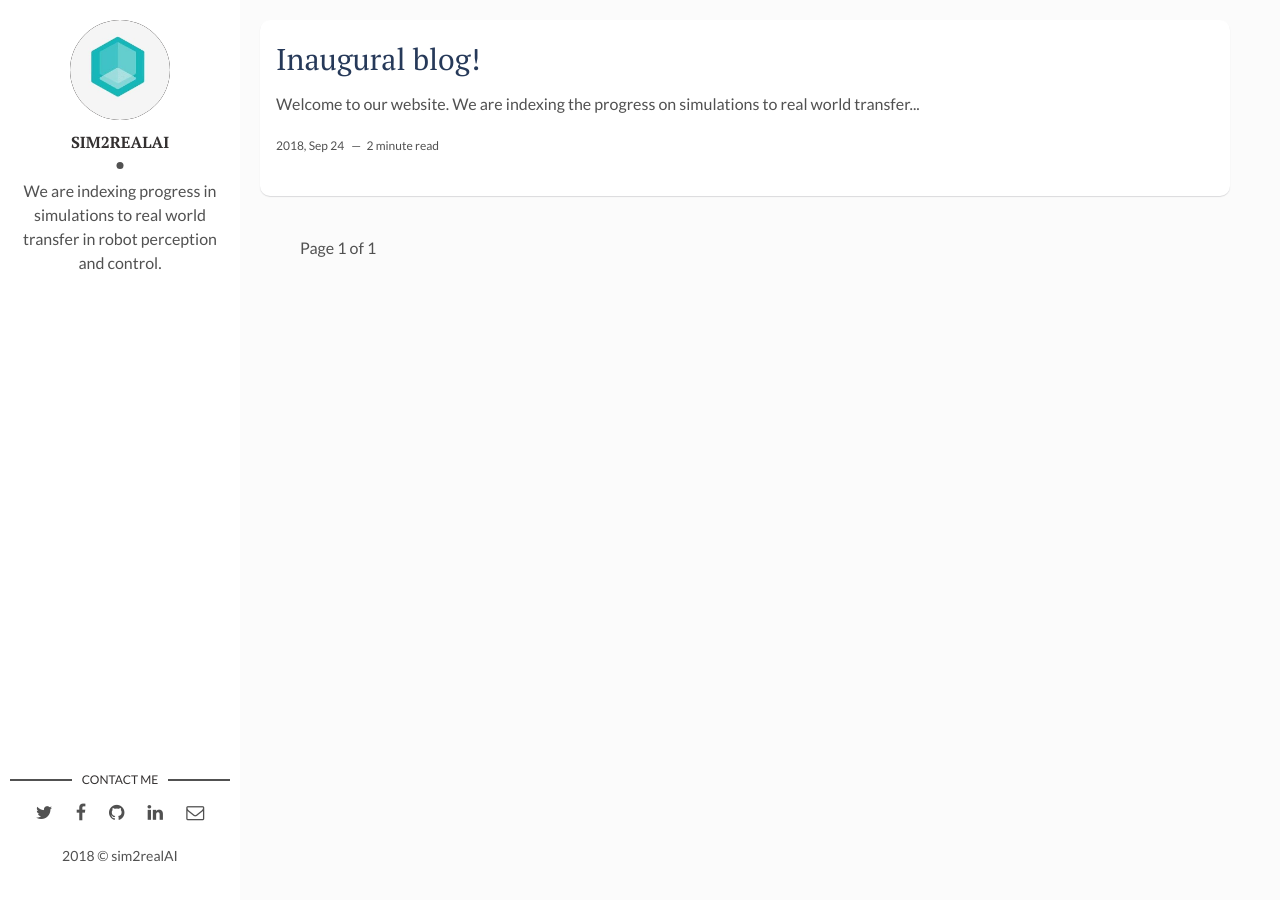
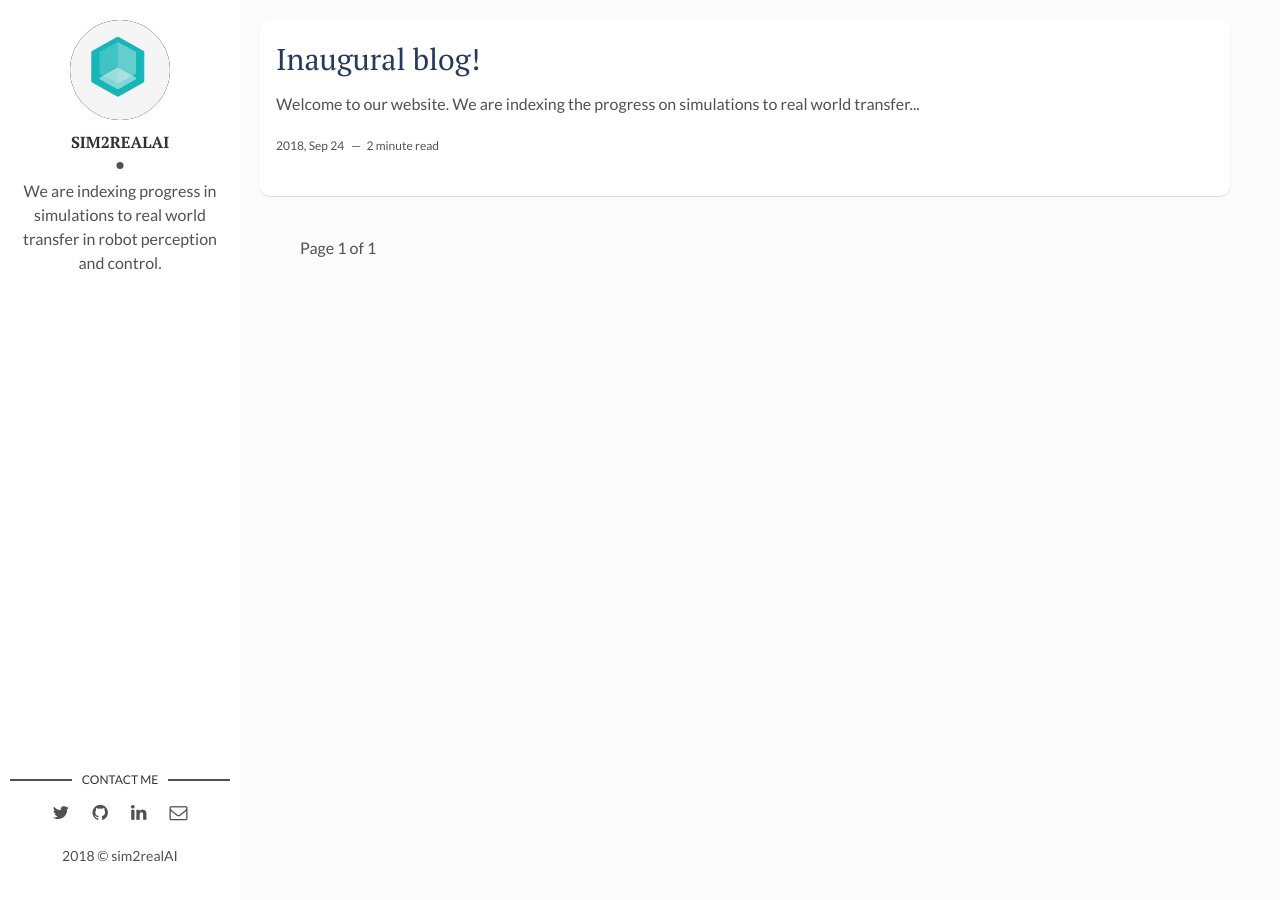
Before and after one commit to sim2realAI/sim2realAI.github.io, a Jekyll site: the page built from index.html, in a window 1280 px wide. Built offline with Jekyll 4.4.1, drawn with Linux system fonts in a browser that asks for light colours; the list of posts is cut into pages by our own code.

Commit message:
removing fb
Signed-off-by: Ankur Handa <ahanda@nvidia.com>

```diff
--- a/_layouts/main.html
+++ b/_layouts/main.html
@@ -21,11 +21,12 @@ layout: default
         {% else %}
           <li><a href="https://twitter.com/artemsheludko_" target="_blank"><i class="fa fa-twitter" aria-hidden="true"></i></a></li>
         {% endif %}
-        {% if site.social-facebook %}
+        <!--{% if site.social-facebook %}
           <li><a href="https://facebook.com/{{ site.social-facebook }}" target="_blank"><i class="fa fa-facebook" aria-hidden="true"></i></a></li>
         {% else %}
           <li><a href="https://facebook.com/" target="_blank"><i class="fa fa-facebook" aria-hidden="true"></i></a></li>
         {% endif %}
+	-->
         {% if site.social-github %}
           <li class="github"><a href="http://github.com/{{site.social-github}}" target="_blank"><i class="fa fa-github"></i></a></li>
         {% else %}
```
